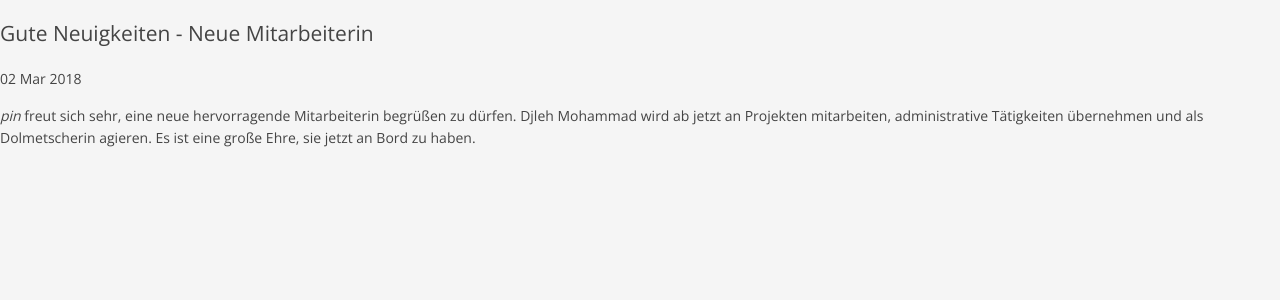
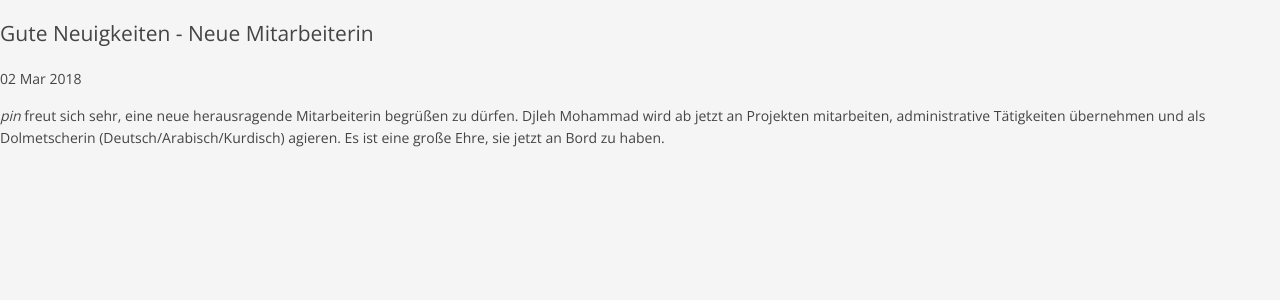
Before and after one commit to pinverein/anna-laura, a Jekyll site: the page built from _posts/de/news/2018-03-02-de_Gute Neuigkeiten_Neue Mitarbeiterin.md, in a window 1280 px wide. Shown: the top 300 px of the page. Built offline with Jekyll 4.4.1, drawn with Linux system fonts in a browser that asks for light colours; comment, search, counter and statistics services are not loaded.

Commit message:
Update 2018-03-02-de_Gute Neuigkeiten_Neue Mitarbeiterin.md

```diff
--- a/_posts/de/news/2018-03-02-de_Gute Neuigkeiten_Neue Mitarbeiterin.md
+++ b/_posts/de/news/2018-03-02-de_Gute Neuigkeiten_Neue Mitarbeiterin.md
@@ -7,4 +7,4 @@ weight: 1
 newsID: 'news1'
 ---
 
-*pin* freut sich sehr, eine neue hervorragende Mitarbeiterin begrüßen zu dürfen. Djleh Mohammad wird ab jetzt an Projekten mitarbeiten, administrative Tätigkeiten übernehmen und als Dolmetscherin agieren. Es ist eine große Ehre, sie jetzt an Bord zu haben.
+*pin* freut sich sehr, eine neue herausragende Mitarbeiterin begrüßen zu dürfen. Djleh Mohammad wird ab jetzt an Projekten mitarbeiten, administrative Tätigkeiten übernehmen und als Dolmetscherin (Deutsch/Arabisch/Kurdisch) agieren. Es ist eine große Ehre, sie jetzt an Bord zu haben.
```
